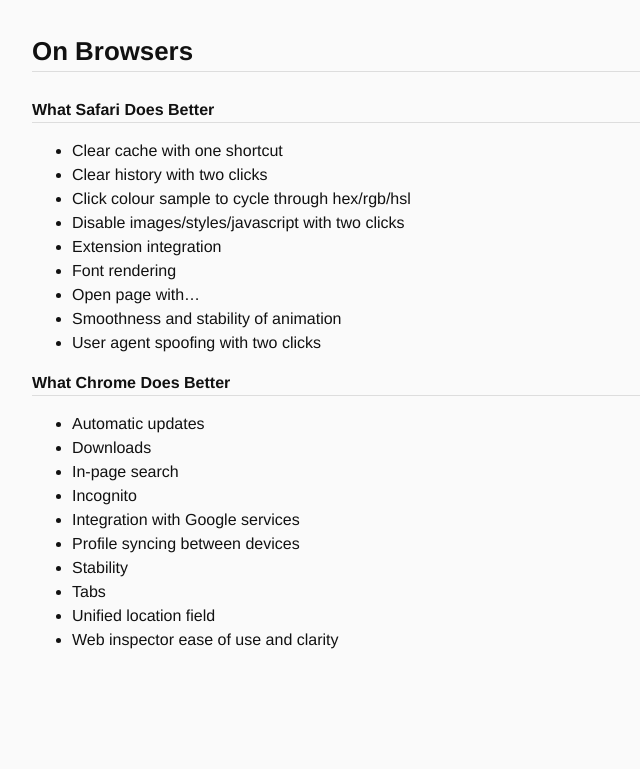
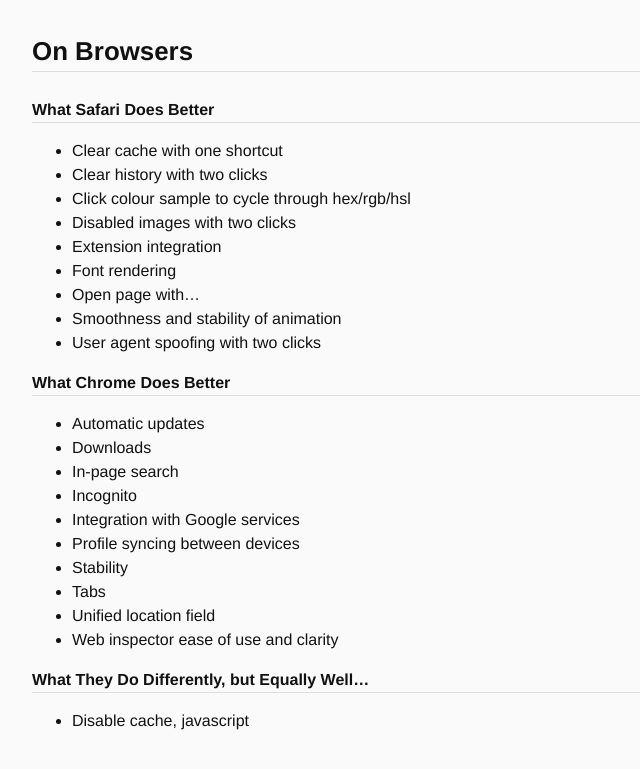
Before and after one commit to jgwhite/jgwhite.github.io, a Jekyll site: the page built from _posts/2012-11-19-on-browsers.md, in a window 1280 px wide. Shown: the top 769 px of the page, without its empty margins (0-640 px from the left). Built offline with Jekyll 4.4.1, drawn with Linux system fonts in a browser that asks for light colours.

Commit message:
Little update

```diff
--- a/_posts/2012-11-19-on-browsers.md
+++ b/_posts/2012-11-19-on-browsers.md
@@ -10,7 +10,7 @@
 - Clear cache with one shortcut
 - Clear history with two clicks
 - Click colour sample to cycle through hex/rgb/hsl
-- Disable images/styles/javascript with two clicks
+- Disabled images with two clicks
 - Extension integration
 - Font rendering
 - Open page with...
@@ -29,3 +29,7 @@
 - Tabs
 - Unified location field
 - Web inspector ease of use and clarity
+
+## What They Do Differently, but Equally Well...
+
+- Disable cache, javascript
```
